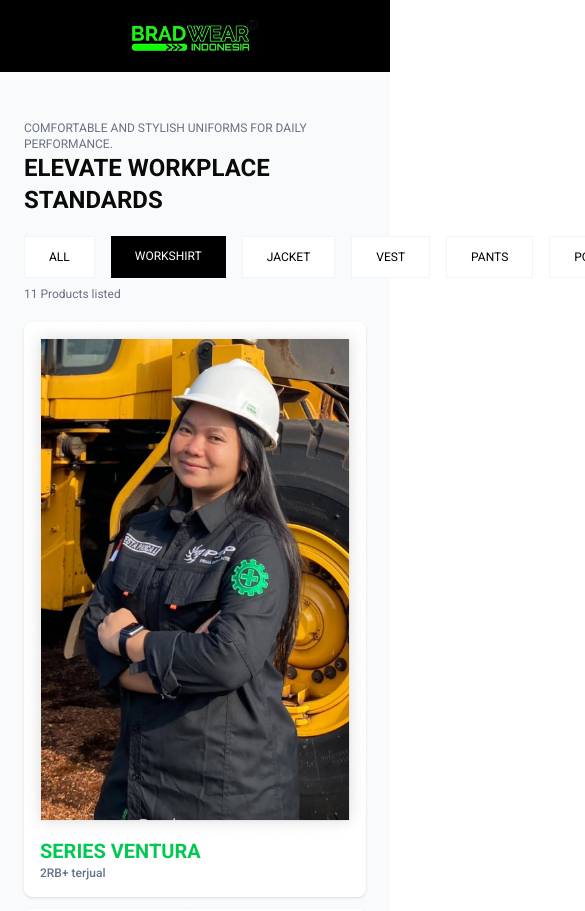
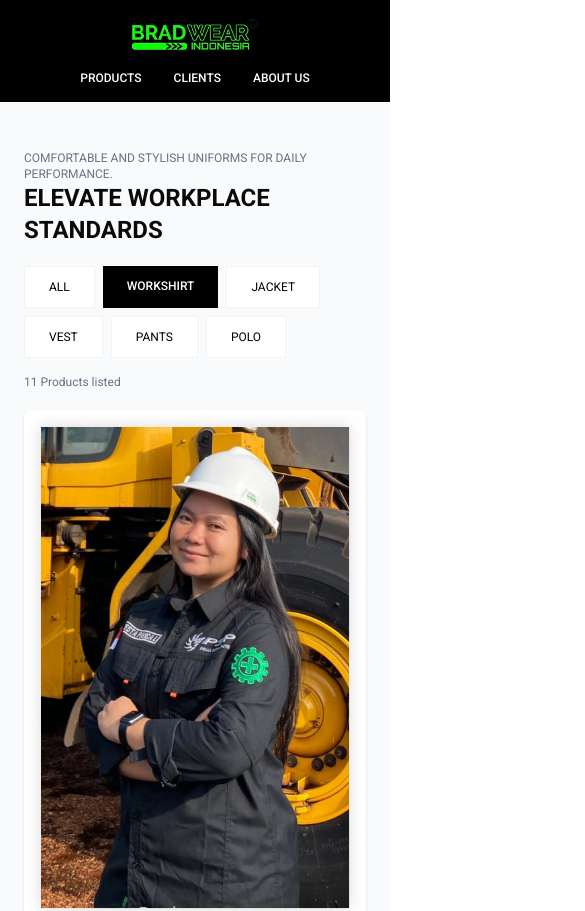
Before and after one commit to Amoebajelek/bradwearindonesia, a Next.js app: page /products in a window 390 px wide. Shown: the top 911 px of the page, 585 px wide, since content can reach past the window. Built offline with nearby package versions, Linux system fonts and the light colour scheme.

Commit message:
fix responsive

```diff
--- a/app/_components/AllProducts.tsx
+++ b/app/_components/AllProducts.tsx
@@ -95,15 +95,15 @@ export default function AllProducts() {
       {/* End Title */}
 
       {/* Categories */}
-      <div className="flex flex-col gap-2">
-        <div className="flex gap-4">
+      <div className="flex flex-col gap-4">
+        <div className="flex flex-wrap w-full gap-2">
           <div className="flex w-fit px-6 py-3 bg-white border border-solid border-gray-100">
             <p className="uppercase text-xs lg:text-sm font-regular text-black">
               ALL
             </p>
           </div>
           <div className="flex w-fit px-6 py-3 bg-black">
-            <p className="uppercase text-xs lg:text-sm font-regular text-white">
+            <p className="uppercase text-xs lg:text-sm font-medium text-white">
               WORKSHIRT
             </p>
           </div>
--- a/app/_components/Navbar.tsx
+++ b/app/_components/Navbar.tsx
@@ -23,7 +23,7 @@ const Menus = [
 
 export default function Navbar() {
   return (
-    <div className="flex justify-center lg:justify-between bg-black px-12 h-18 items-center">
+    <div className="flex flex-col md:flex-row justify-center md:justify-between bg-black px-12 h-fit py-4 gap-4 md:gap-0 md:py-0 md:h-18 items-center">
 
       {/* Logo */}
       <Link href="/">
@@ -32,7 +32,7 @@ export default function Navbar() {
       {/* End Logo */}
 
       {/* Menus */}
-      <div className="hidden lg:flex gap-8 uppercase font-medium text-xs text-white">
+      <div className="flex gap-8 uppercase font-medium text-xs text-white">
         {Menus.map((menu) => (
           <Link href={menu.link} key={menu.id}>
             {menu.title}
```
